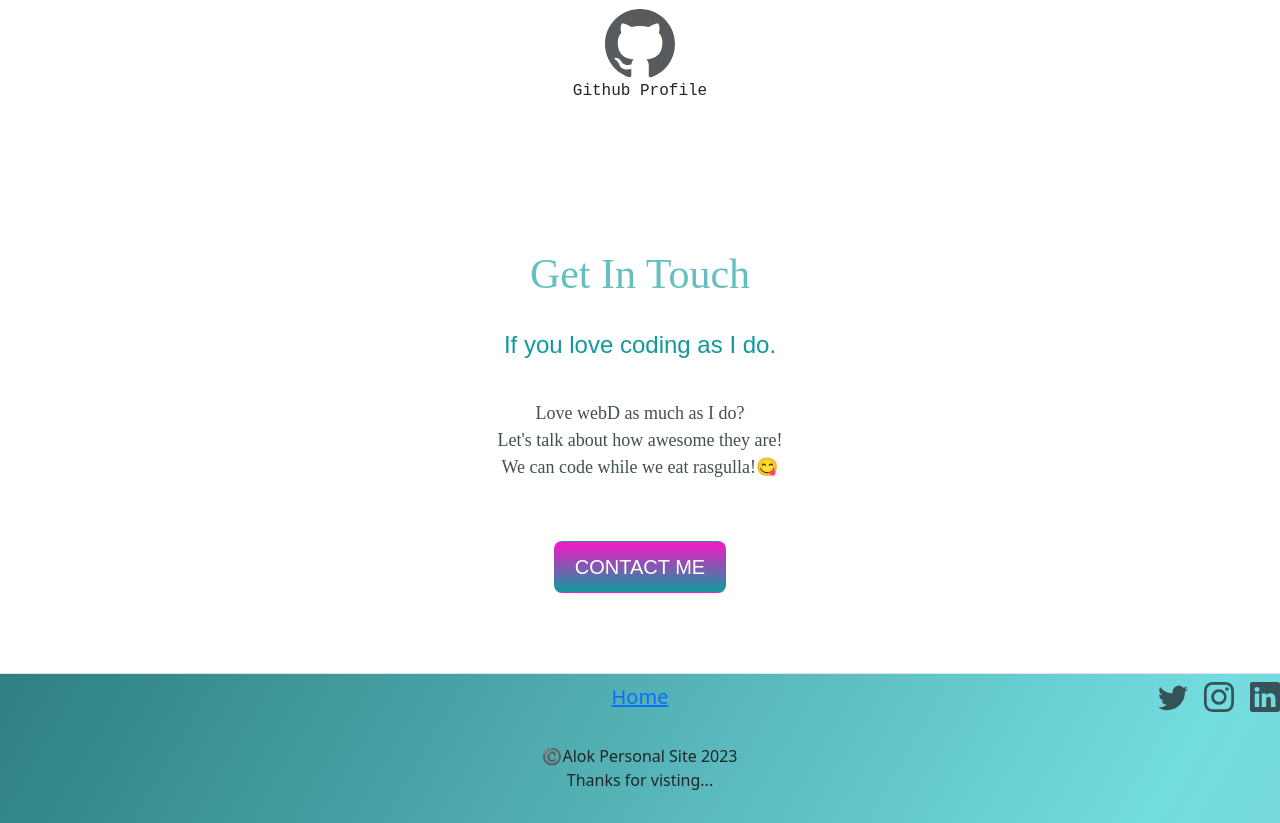
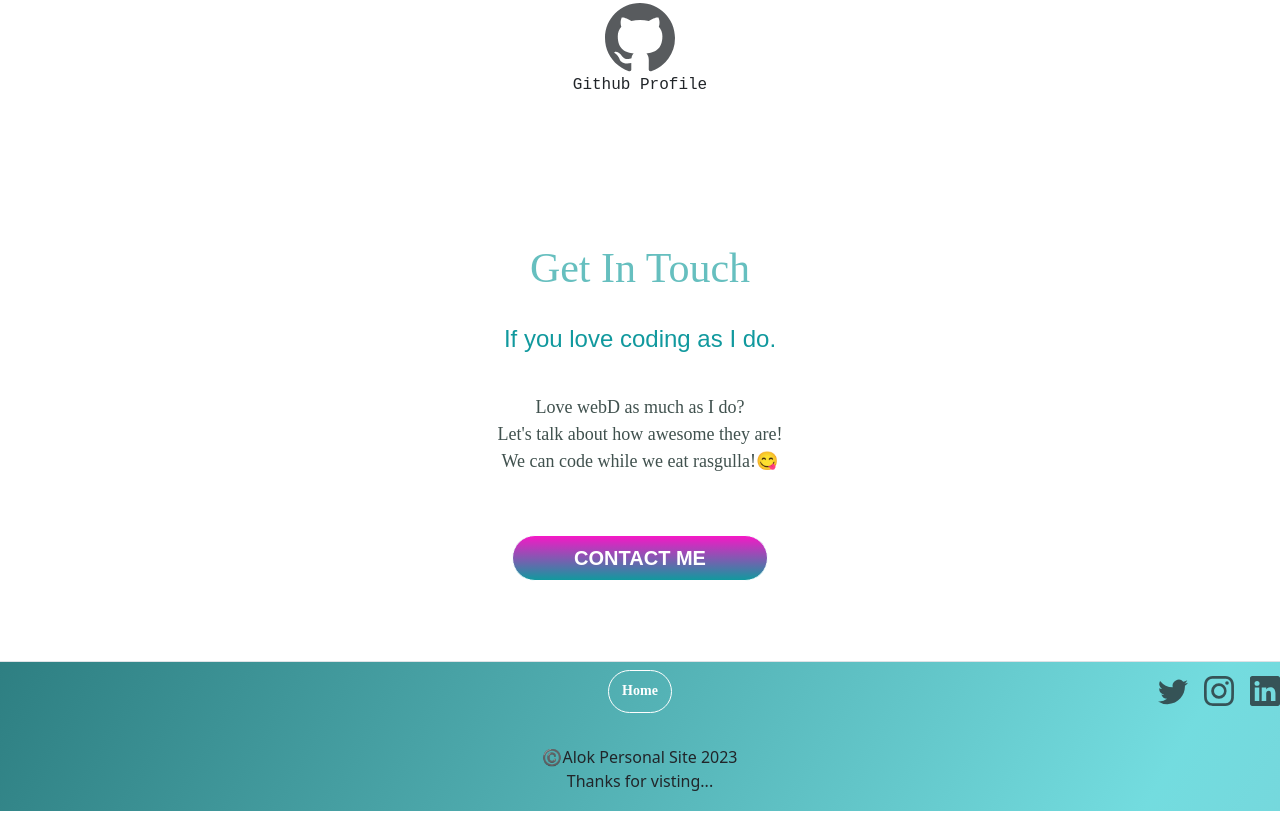
Before and after one commit to alokthakur490/mypersonalsite, a plain HTML site: page index.html in a window 1280 px wide. Shown: the part 1969-2792 px from the top of the page. Drawn offline with nearby package versions, Linux system fonts and the light colour scheme.

Commit message:
Update index.html

```diff
--- a/index.html
+++ b/index.html
@@ -37,7 +37,7 @@
     bottom: 300px;
 }
 h1 {
-    color:blueviolet;
+    color:#6113e8;
     font-size: 5.625rem;
     margin: 50px auto 0 auto;
     font-family: 'Sacramento', cursive;
@@ -50,7 +50,7 @@ h2 {
 }
 .pro{
     text-decoration: underline;
-    color:  blueviolet;
+    color:#6113e8 ;
 }
 .alok{
   color:  blueviolet;
@@ -114,12 +114,12 @@ h5{
     width: 40%;
     margin: 40px auto 60px;
 }
-.btn {
+/*.btn {
     background: #11cdd4;
     background-image: -webkit-linear-gradient(top, #7feef2, #11999e);
     background-image: -moz-linear-gradient(top, #447f81, #11999e);
     background-image: -ms-linear-gradient(top, #83d7da, #11999e);
-    background-image: -o-linear-gradient(top, #11cdd4, #11999e);
+    background-image: -o-linear-gradient(top, #6113e8, #11999e);
     background-image: linear-gradient(to bottom, #f618c6, #11999e);
     -webkit-border-radius: 8;
     -moz-border-radius: 8;
@@ -129,7 +129,48 @@ h5{
     font-size: 20px;
     padding: 10px 20px 10px 20px;
     text-decoration: none;
+}*/
+    .btn{
+      width:20%;
+      justify-content: center;
+      align-items: center;
+    margin: 0px;
+    font-family: "JioType Var";
+    font-style: normal;
+    font-weight: 600;
+    font-size: 0.875rem;
+    line-height: 1.2;
+
+    position: relative;
+    text-decoration: none;
+    text-underline-offset: 8px;
+    white-space: nowrap;
+    border-width: 1px;
+    border-style: solid;
+    padding: 12px;
+    border-radius: 48px;
+    min-width: 64px;
+    -webkit-box-pack: center;
+
+    color: rgb(255, 255, 255);
+    border-color: rgb(255, 255, 255);
+    cursor: pointer !important;
+    background: #11cdd4;
+    background-image: -webkit-linear-gradient(top, #7feef2, #11999e);
+    background-image: -moz-linear-gradient(top, #447f81, #11999e);
+    background-image: -ms-linear-gradient(top, #83d7da, #11999e);
+    background-image: -o-linear-gradient(top, #6113e8, #11999e);
+    background-image: linear-gradient(to bottom, #f618c6, #11999e);
+    -webkit-border-radius: 8;
+    -moz-border-radius: 8;
+
+    font-family: "Montserrat", sans-serif;
+    color: #ffffff;
+    font-size: 20px;
+    padding: 10px 20px 10px 20px;
+    text-decoration: none;
 }
+
 
 h3{
     color: #11999e;
@@ -157,6 +198,7 @@ h3{
   margin-top: 50px;
   display: block;
   gap : 20px;
+
 }
 #github{
   margin-top: 50px;
@@ -164,11 +206,34 @@ h3{
 .pp{
   font-family: 'Courier New', Courier, monospace;
 }
- .home{
+.home{
   font-size: 20px;
 }
+.mui-style-gp0jbk-aWeb-aWebText-aWebTextActive {
+    margin: 0px;
+    font-family: "JioType Var";
+    font-style: normal;
+    font-weight: 600;
+    font-size: 0.875rem;
+    line-height: 1.2;
+    display: flex;
+    position: relative;
+    text-decoration: none;
+    text-underline-offset: 8px;
+    white-space: nowrap;
+    border-width: 1px;
+    border-style: solid;
+    padding: 12px;
+    border-radius: 48px;
+    min-width: 64px;
+    -webkit-box-pack: center;
+    justify-content: center;
+    color: rgb(255, 255, 255);
+    border-color: rgb(255, 255, 255);
+    cursor: pointer !important;
 
 
+}
     </style>
 </head>
 <body>
@@ -249,7 +314,8 @@ h3{
           </a>
 
         </div>
-         <a class = "home"href = "#">Home</a>
+        <a class="mui-style-gp0jbk-aWeb-aWebText-aWebTextActive" href="#">Home</a>
+
         <ul class="nav col-md-4 justify-content-end list-unstyled d-flex">
           <li class="ms-3"><a class="text-body-secondary" href="https://twitter.com/AlokTha85244884"><svg xmlns="http://www.w3.org/2000/svg" width="30" height="30" fill="currentColor" class="bi bi-twitter" viewBox="0 0 16 16">
             <path d="M5.026 15c6.038 0 9.341-5.003 9.341-9.334 0-.14 0-.282-.006-.422A6.685 6.685 0 0 0 16 3.542a6.658 6.658 0 0 1-1.889.518 3.301 3.301 0 0 0 1.447-1.817 6.533 6.533 0 0 1-2.087.793A3.286 3.286 0 0 0 7.875 6.03a9.325 9.325 0 0 1-6.767-3.429 3.289 3.289 0 0 0 1.018 4.382A3.323 3.323 0 0 1 .64 6.575v.045a3.288 3.288 0 0 0 2.632 3.218 3.203 3.203 0 0 1-.865.115 3.23 3.23 0 0 1-.614-.057 3.283 3.283 0 0 0 3.067 2.277A6.588 6.588 0 0 1 .78 13.58a6.32 6.32 0 0 1-.78-.045A9.344 9.344 0 0 0 5.026 15z"/>
@@ -263,8 +329,11 @@ h3{
         </ul>
 
       </footer>
+
+
       <p> ©️Alok Personal Site 2023 <br>
              Thanks for visting... </p>
+
     </div>
       <script src="https://cdn.jsdelivr.net/npm/bootstrap@5.3.0-alpha3/dist/js/bootstrap.bundle.min.js"
       integrity="sha384-ENjdO4Dr2bkBIFxQpeoTz1HIcje39Wm4jDKdf19U8gI4ddQ3GYNS7NTKfAdVQSZe" crossorigin="anonymous"></script>
```
